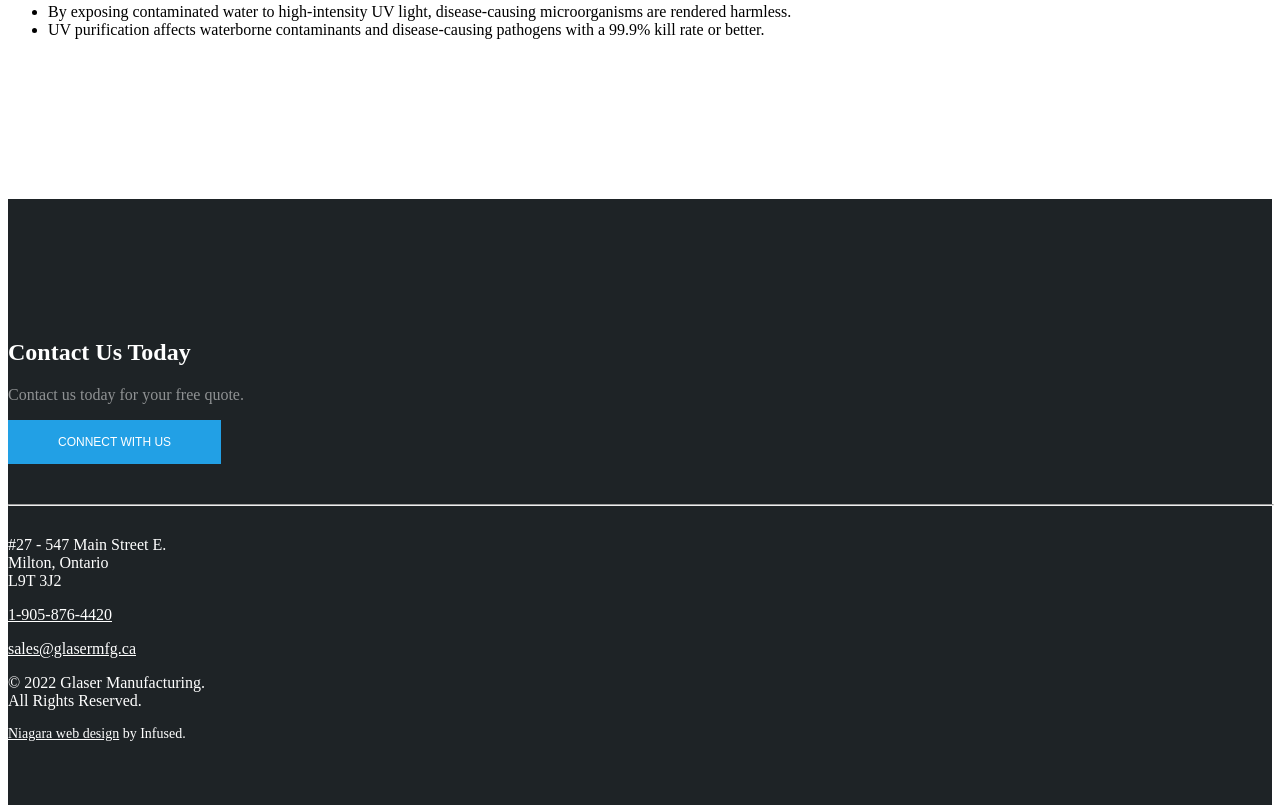
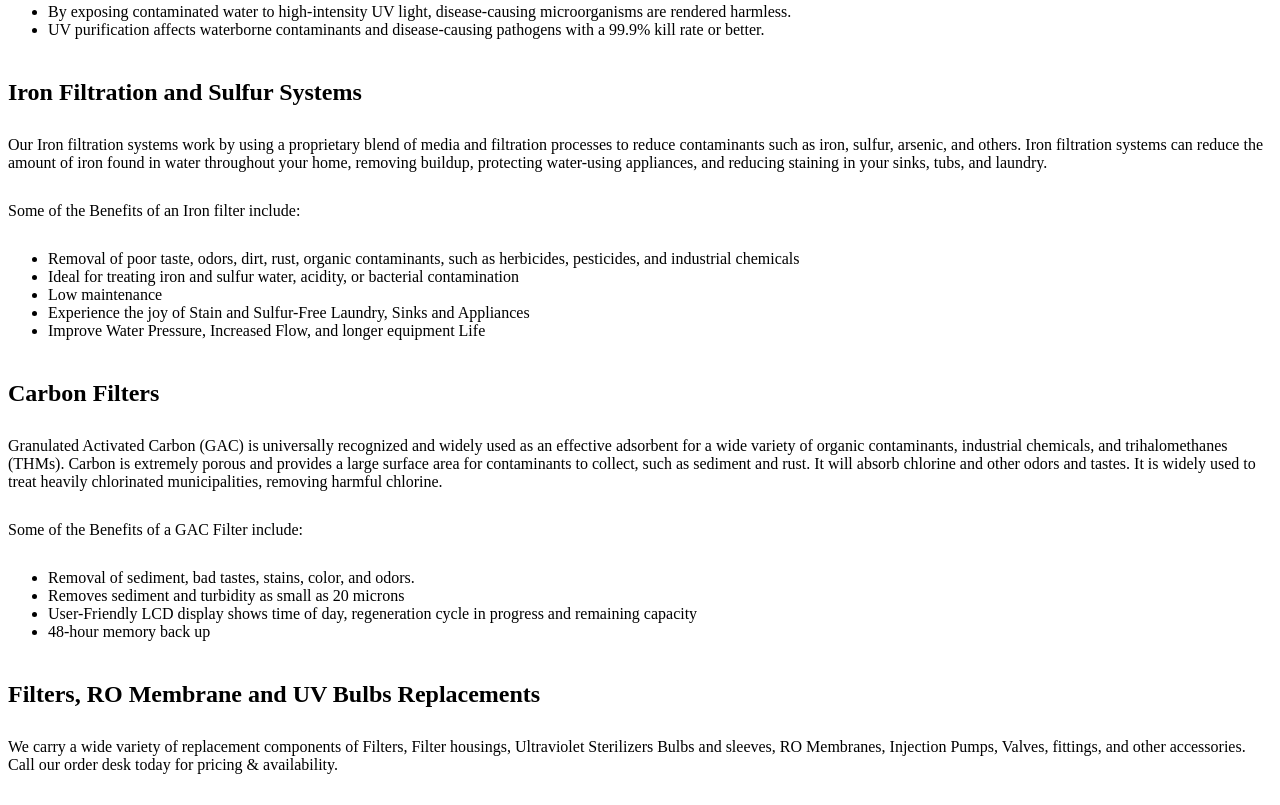
Before and after one commit to glasermfg/glaser-mfg, a Gatsby site: page /residential-water-treatment in a window 1280 px wide. Shown: the part 1995-2800 px from the top of the page. Built offline with nearby package versions, Linux system fonts and the light colour scheme; Gatsby itself is replaced by a stand-in of ours.

Commit message:
revisions update

```diff
--- a/src/pages/residential-water-treatment.js
+++ b/src/pages/residential-water-treatment.js
@@ -117,6 +117,70 @@ const Residential = () => {
                       better.
                     </li>
                   </ul>
+                  <h2>Iron Filtration and Sulfur Systems</h2>
+                  <p>
+                    Our Iron filtration systems work by using a proprietary
+                    blend of media and filtration processes to reduce
+                    contaminants such as iron, sulfur, arsenic, and others. Iron
+                    filtration systems can reduce the amount of iron found in
+                    water throughout your home, removing buildup, protecting
+                    water-using appliances, and reducing staining in your sinks,
+                    tubs, and laundry.
+                  </p>
+                  <p>Some of the Benefits of an Iron filter include:</p>
+                  <ul>
+                    <li>
+                      Removal of poor taste, odors, dirt, rust, organic
+                      contaminants, such as herbicides, pesticides, and
+                      industrial chemicals
+                    </li>
+                    <li>
+                      Ideal for treating iron and sulfur water, acidity, or
+                      bacterial contamination
+                    </li>
+                    <li>Low maintenance</li>
+                    <li>
+                      Experience the joy of Stain and Sulfur-Free Laundry, Sinks
+                      and Appliances
+                    </li>
+                    <li>
+                      Improve Water Pressure, Increased Flow, and longer
+                      equipment Life
+                    </li>
+                  </ul>
+                  <h2>Carbon Filters</h2>
+                  <p>
+                    Granulated Activated Carbon (GAC) is universally recognized
+                    and widely used as an effective adsorbent for a wide variety
+                    of organic contaminants, industrial chemicals, and
+                    trihalomethanes (THMs). Carbon is extremely porous and
+                    provides a large surface area for contaminants to collect,
+                    such as sediment and rust. It will absorb chlorine and other
+                    odors and tastes. It is widely used to treat heavily
+                    chlorinated municipalities, removing harmful chlorine.
+                  </p>
+                  <p>Some of the Benefits of a GAC Filter include:</p>
+                  <ul>
+                    <li>
+                      Removal of sediment, bad tastes, stains, color, and odors.
+                    </li>
+                    <li>
+                      Removes sediment and turbidity as small as 20 microns
+                    </li>
+                    <li>
+                      User-Friendly LCD display shows time of day, regeneration
+                      cycle in progress and remaining capacity
+                    </li>
+                    <li>48-hour memory back up</li>
+                  </ul>
+                  <h2>Filters, RO Membrane and UV Bulbs Replacements</h2>
+                  <p>
+                    We carry a wide variety of replacement components of
+                    Filters, Filter housings, Ultraviolet Sterilizers Bulbs and
+                    sleeves, RO Membranes, Injection Pumps, Valves, fittings,
+                    and other accessories. Call our order desk today for pricing
+                    & availability.
+                  </p>
                 </Col>
               </Row>
             </Container>
```
